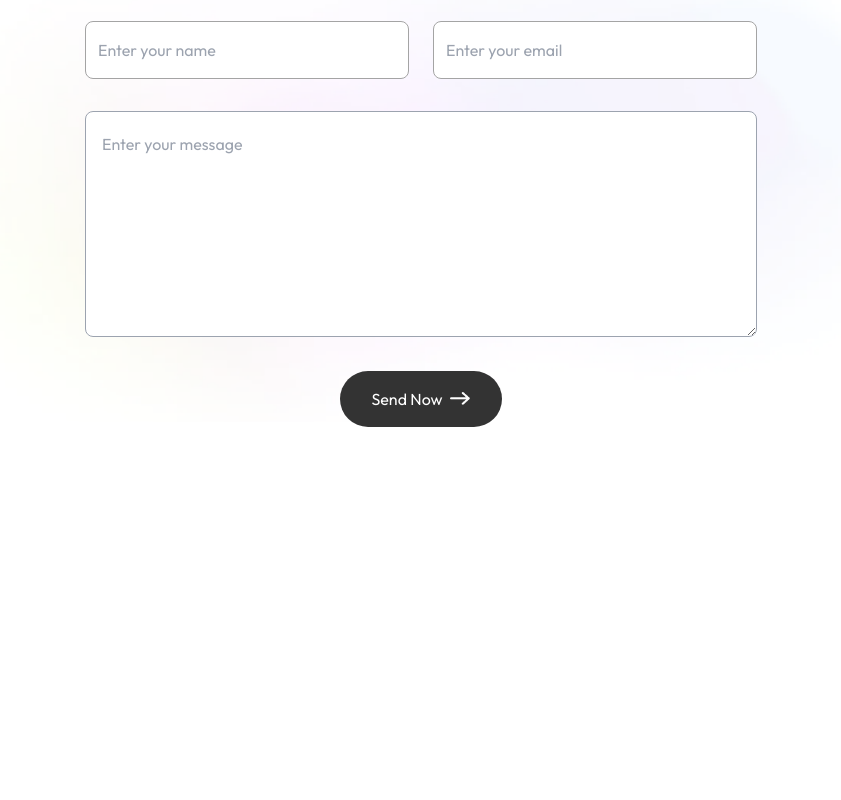
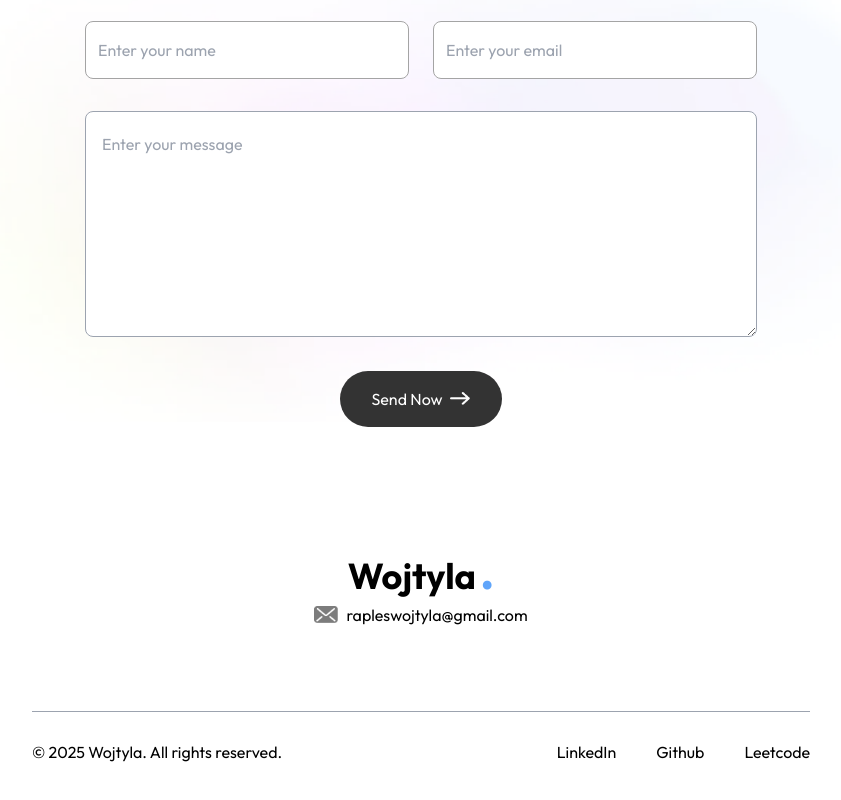
Before and after one commit to RaplesWojtyla/my-portfollio, a Next.js app: page / in a window 1280 px wide. Shown: the part 3367-4167 px from the top of the page, without its empty margins (219-1060 px from the left). Before the commit the page ends 3834 px from the top, so only its background shows below. Built offline with nearby package versions, Linux system fonts and the light colour scheme; a web font is replaced by a local one.

Commit message:
section: footer

```diff
--- /dev/null
+++ b/app/components/Footer.tsx
@@ -0,0 +1,42 @@
+import { assets } from '@/assets/assets'
+import Image from 'next/image'
+import React from 'react'
+
+const Footer = () => {
+  return (
+	<div className='mt-20 mb-5 px-[12%]'>
+		<div className='text-center mb-20'>
+			<a
+				className='w-36 text-4xl font-bold  cursor-pointer mx-auto after:content-["."] after:text-blue-400 after:text-5xl after:ml-1'
+				href="#top"
+			>
+				Wojtyla
+			</a>
+
+			<div className='w-max flex items-center mx-auto gap-2'>
+				<Image className='w-6' src={assets.mail_icon} alt='mail-icon' />
+				rapleswojtyla@gmail.com
+			</div>
+		</div>
+
+		<div className='text-center sm:flex justify-between	items-center border-t border-gray-400 mx-[10%] mt-12 py-6'>
+			<p>
+				© 2025 Wojtyla. All rights reserved.
+			</p>
+			<ul className='flex items-center gap-10 justify-center mt-4 sm:mt-0'>
+				<li>
+					<a href="https://www.linkedin.com/in/wojtylakarma" target='_blank'>LinkedIn</a>
+				</li>
+				<li>
+					<a href="https://github.com/RaplesWojtyla" target='_blank'>Github</a>
+				</li>
+				<li>
+					<a href="https://leetcode.com/u/WojtylaKarma/" target='_blank'>Leetcode</a>
+				</li>
+			</ul>
+		</div>
+	</div>
+  )
+}
+
+export default Footer
--- a/app/page.tsx
+++ b/app/page.tsx
@@ -1,6 +1,7 @@
 'use client'
 import About from "./components/About";
 import Contact from "./components/Contact";
+import Footer from "./components/Footer";
 import Header from "./components/Header";
 import Navbar from "./components/Navbar";
 import Projects from "./components/Projects";
@@ -15,6 +16,7 @@
 			<Services />
 			<Projects />
 			<Contact />
+			<Footer />
 		</>
 	);
 }
```
